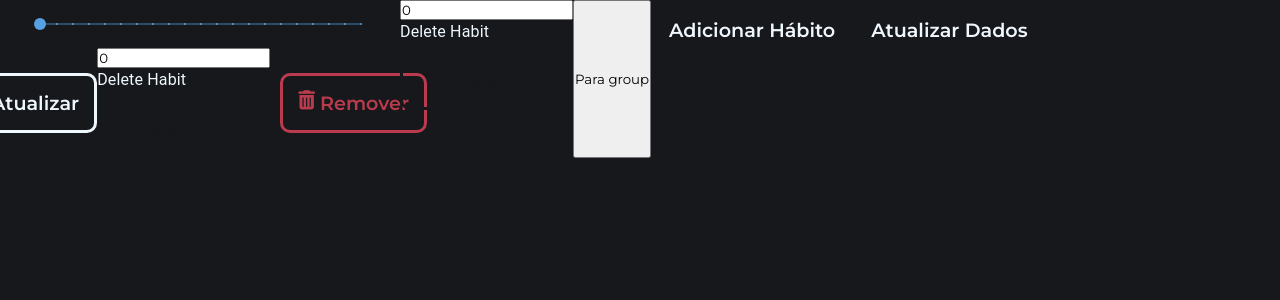
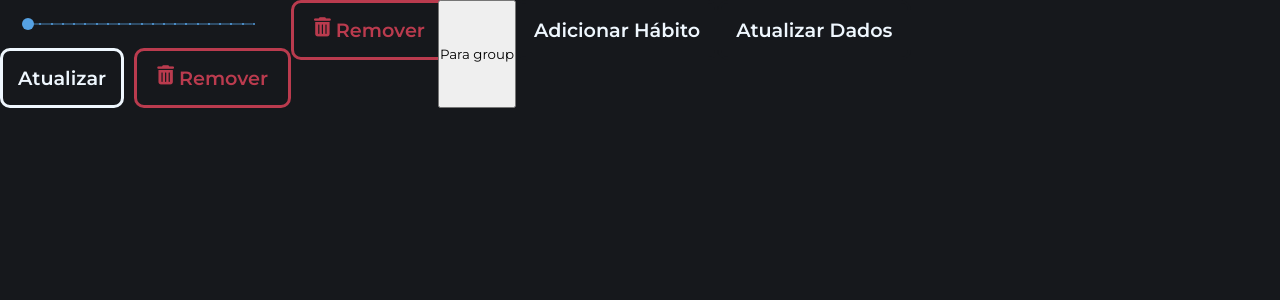
Before and after one commit to 7Cass/Habits.js, a React (Create React App) app: page /testforms in a window 1280 px wide. Shown: the top 300 px of the page. Built offline with nearby package versions, Linux system fonts and the light colour scheme.

Commit message:
feat: Add the remove habit in the habit card

```diff
--- a/src/components/DeleteHabit/index.js
+++ b/src/components/DeleteHabit/index.js
@@ -12,6 +12,7 @@ import { useChecked } from "../../providers/user";
 
 // material ui
 import { Box, Typography } from "@material-ui/core";
+import { SliderStyles } from "../../styles/makeStyles";
 
 // components
 import Button from "../Button";
@@ -19,6 +20,7 @@ import Button from "../Button";
 
 //--------------------------------------------------
 const DeleteHabit = ({ habitID }) => {
+  const classes = SliderStyles();
   //state para teste
   const [habit, setHabit] = useState(0);
   const { isChecked } = useChecked();
@@ -38,18 +40,24 @@ const DeleteHabit = ({ habitID }) => {
       await API.delete(deleteHabit(habit), {
         headers: { Authorization: `Bearer ${token}` },
       });
+      setHabit(habitID);
     } catch (error) {
       console.log(error);
     }
   };
 
+  const trigger = () => {
+    onDelete();
+  };
+
+  //<input value={habit} onChange={(e) => setHabit(e.target.value)} />
+
   return (
     <Box>
-      <input value={habit} onChange={(e) => setHabit(e.target.value)} />
-      <Typography gutterBottom>Delete Habit</Typography>
-      <Button styled="outlined" size="small" onClick={() => onDelete()}>
-        Delete
-      </Button>
+      <button className={classes.removeButton} onClick={trigger}>
+        <i class="fas fa-trash-alt"></i>
+        Remover
+      </button>
     </Box>
   );
 };
--- a/src/components/FormUpdateHabit/index.js
+++ b/src/components/FormUpdateHabit/index.js
@@ -23,6 +23,7 @@ import { patchUpdateHabit } from "../../helper/habits";
 
 import { SliderStyles } from "../../styles/makeStyles";
 import DeleteHabit from "../DeleteHabit";
+
 //--------------------------------------------
 
 //--------------------------------------------
@@ -99,11 +100,7 @@ const FormUpdateHabit = ({ id, how_much_achieved }) => {
         <Button size="large" styled="outlined-light" onClick={onRegister}>
           Atualizar
         </Button>
-        <DeleteHabit />
-        <button className={classes.removeButton}>
-          <i class="fas fa-trash-alt"></i>
-          Remover
-        </button>
+        <DeleteHabit habitID={id} />
       </div>
     </Box>
   );
--- a/src/styles/makeStyles/index.js
+++ b/src/styles/makeStyles/index.js
@@ -138,6 +138,8 @@ export const SliderStyles = makeStyles((theme) => ({
     width: "100%",
     padding: "15px",
     marginTop: "10px",
+    display: "flex",
+    justifyContent: "center",
 
     "&:hover": {
       background: "#BA3B4E",
```
